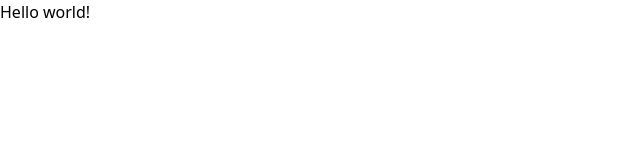
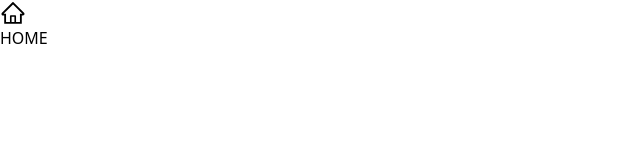
Before and after one commit to thec41n/ecommercekue, a React (Vite) app in the folder frontend/: page / in a window 1280 px wide. Shown: the top 160 px of the page, without its empty margins (0-640 px from the left). Built offline with nearby package versions, Linux system fonts and the light colour scheme.

Commit message:
feat: navigation

```diff
--- a/frontend/src/App.jsx
+++ b/frontend/src/App.jsx
@@ -1,10 +1,19 @@
+import { Outlet } from 'react-router-dom';
+import Navigation from './pages/Auth/Navigation';
+import {ToastContainer} from "react-toastify";
+import "react-toastify/dist/ReactToastify.css";
+
 function App() {
 
   return (
-    <h1 className="text-3xl font-bold underline">
-      Hello world!
-    </h1>
-  )
+    <>
+     <ToastContainer/>
+     <Navigation/>
+     <main className="py-3">
+      <Outlet />
+     </main>
+    </>
+  );
 }
 
 export default App
--- a/frontend/src/main.jsx
+++ b/frontend/src/main.jsx
@@ -2,9 +2,15 @@
 import ReactDOM from 'react-dom/client';
 import App from './App.jsx';
 import './index.css';
+import {Route, RouterProvider, createRoutesFromElements} from 'react-router';
+import { createBrowserRouter } from 'react-router-dom';
 
-ReactDOM.createRoot(document.getElementById('root')).render(
-  <React.StrictMode>
-    <App />
-  </React.StrictMode>,
+const router = createBrowserRouter (
+  createRoutesFromElements(
+    <Route path='/' element={<App />} />
+  )
 )
+
+ReactDOM.createRoot(document.getElementById("root")).render(
+  <RouterProvider router={router} />
+);
--- /dev/null
+++ b/frontend/src/pages/Auth/Navigation.css
@@ -0,0 +1,36 @@
+#navigation-container {
+  width: 4%;
+  transition: width 0.3s ease-in-out;
+  overflow: hidden;
+}
+
+#navigation-container:hover {
+  width: 15%;
+}
+
+/* Initially hide nav-item-name */
+.nav-item-name {
+  display: none;
+  transition: opacity 0.2s ease-in-out;
+}
+
+#navigation-container:hover .nav-item-name {
+  display: block;
+  opacity: 1;
+}
+
+.search-input {
+  display: none;
+  opacity: 0;
+  transition: opacity 0.2s ease-in-out;
+}
+
+#navigation-container:hover .search-input {
+  display: block;
+  opacity: 1;
+}
+
+#navigation-container:hover .search-icon {
+  display: none;
+  transition: opacity 0.2s ease-in-out;
+}
--- /dev/null
+++ b/frontend/src/pages/Auth/Navigation.jsx
@@ -0,0 +1,51 @@
+import { useState } from "react";
+import {
+  AiOutlineHome,
+  AiOutlineShopping,
+  AiOutlineLogin,
+  AiOutlineUserAdd,
+  AiOutlineShoppingCart,
+} from "react-icons/ai";
+import { FaHeart } from "react-icons/fa";
+import { Link } from "react-router-dom";
+import { useNavigate } from "react-router-dom";
+import "./Navigation.css";
+
+const Navigation = () => {
+  const [dropdownOpen, setDropdownOpen] = useState(false);
+  const [showSidebar, setShowSidebar] = useState(false);
+
+  const toggleDropdown = () => {
+    setDropdownOpen(!dropdownOpen);
+  };
+
+  const toggleSidebar = () => {
+    setShowSidebar(!showSidebar);
+  };
+
+  const closeSidebar = () => {
+    setShowSidebar(false);
+  };
+
+  return (
+    <div
+      style={{ zIndex: 9999 }}
+      className={`${
+        showSidebar ? "hidden" : "flex"
+      } xl:flex lg:flex md:hidden sm:hidden flex-col justify-between p-4 text-white bg-[#000] w-[4%] hover:w-[15%] h-[100vh]  fixed `}
+      id="navigation-container"
+    >
+      <div className="flex flex-col justify-center space-y-4">
+        <Link
+          to="/"
+          className="flex items-center transition-transform transform hover:translate-x-2"
+        >
+          <AiOutlineHome className="mr-2 mt-[3rem]" size={26} />
+          <span className="hidden nav-item-name mt-[3rem]">HOME</span>{" "}
+        </Link>
+      </div>
+    </div>
+  );
+};
+
+export default Navigation;
```
